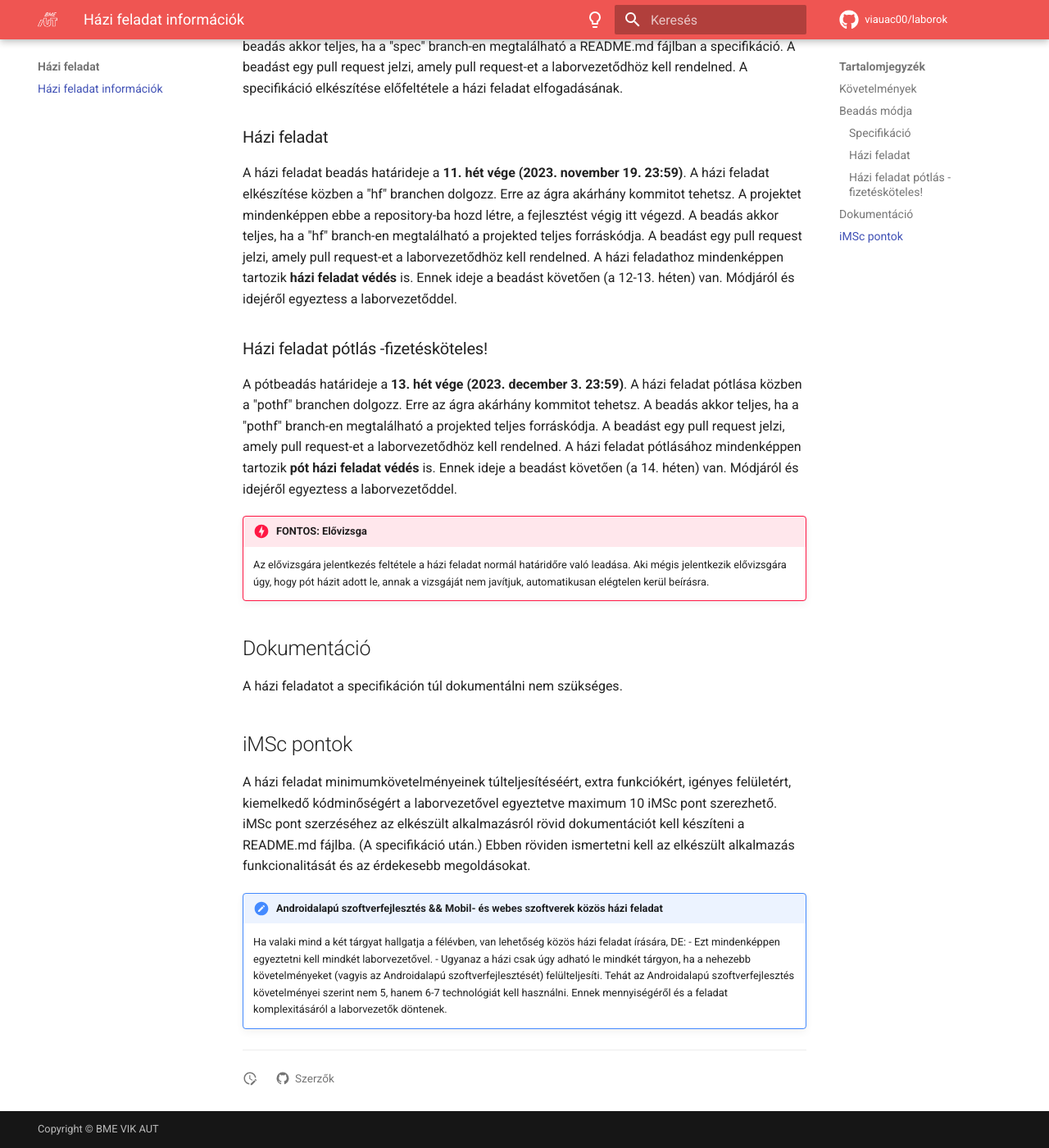
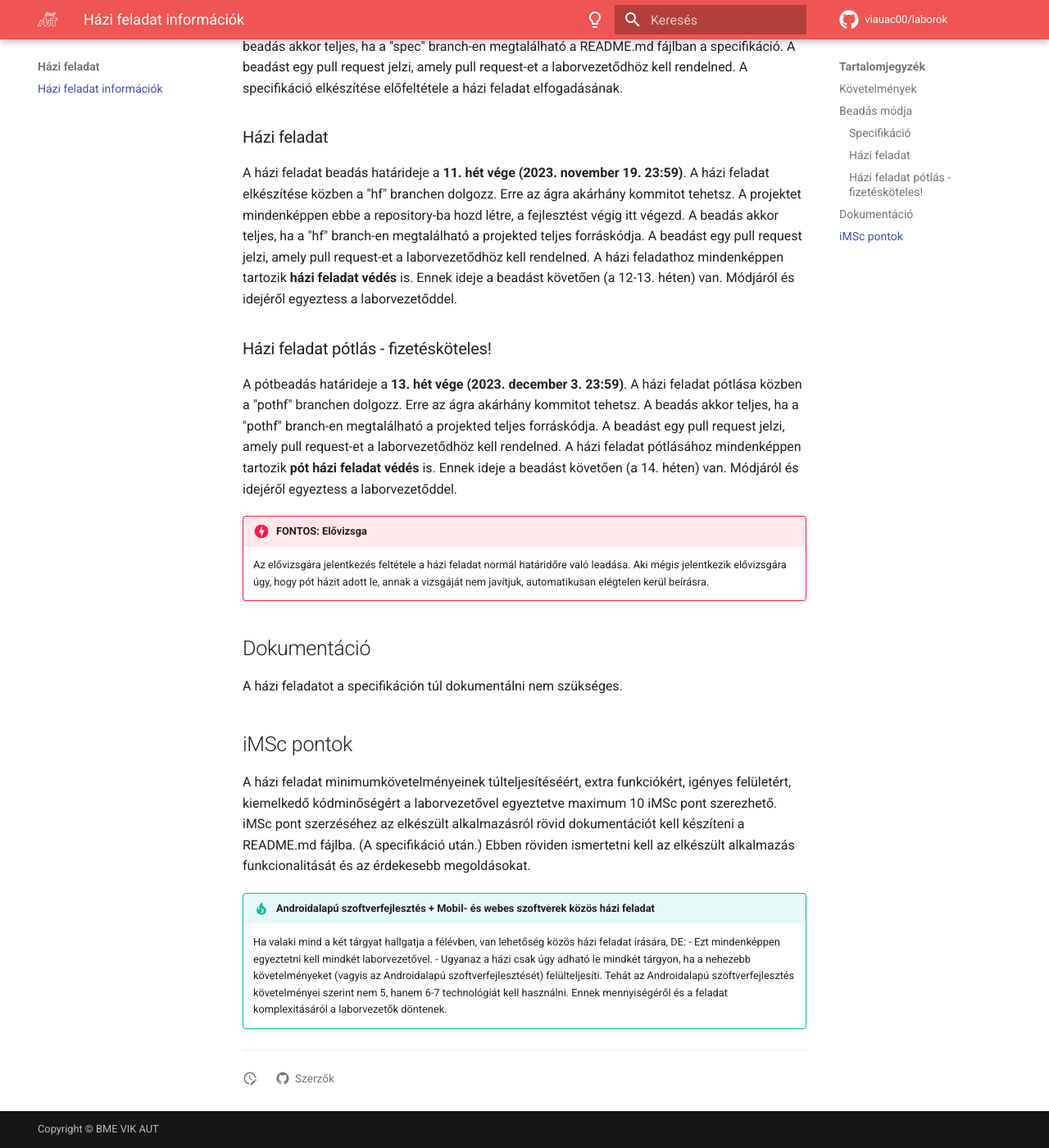
Before and after one commit to VIAUAD02/laborok, an MkDocs documentation site: the page built from docs/hf/index.md, in a window 1280 px wide and 1400 px high, scrolled down 1586 px. Shown: the whole window at 82% size. Built offline with MkDocs 1.6.1 and Material for MkDocs 9.7.7, drawn with Linux system fonts in a browser that asks for light colours; comment, search, counter and statistics services are not loaded; some of the changed lines change nothing that is shown.

Commit message:
2023HF update

```diff
--- a/docs/hf/index.md
+++ b/docs/hf/index.md
@@ -54,7 +54,7 @@ A projektet mindenképpen ebbe a repository-ba hozd létre, a fejlesztést végi
 A beadás akkor teljes, ha a "hf" branch-en megtalálható a projekted teljes forráskódja. A beadást egy pull request jelzi, amely pull request-et a laborvezetődhöz kell rendelned.
 A házi feladathoz mindenképpen tartozik **házi feladat védés** is. Ennek ideje a beadást követően (a 12-13. héten) van. Módjáról és idejéről egyeztess a laborvezetőddel.
 
-### Házi feladat pótlás -fizetésköteles!
+### Házi feladat pótlás - fizetésköteles!
 
 A pótbeadás határideje a **13. hét vége (2023. december 3. 23:59)**.
 A házi feladat pótlása közben a "pothf" branchen dolgozz. Erre az ágra akárhány kommitot tehetsz.
@@ -73,7 +73,7 @@ A házi feladatot a specifikáción túl dokumentálni nem szükséges.
 A házi feladat minimumkövetelményeinek túlteljesítéséért, extra funkciókért, igényes felületért, kiemelkedő kódminőségért a laborvezetővel egyeztetve maximum 10 iMSc pont szerezhető.
 iMSc pont szerzéséhez az elkészült alkalmazásról rövid dokumentációt kell készíteni a README.md fájlba. (A specifikáció után.) Ebben röviden ismertetni kell az elkészült alkalmazás funkcionalitását és az érdekesebb megoldásokat.
 
-!!!tipp "Androidalapú szoftverfejlesztés && Mobil- és webes szoftverek közös házi feladat"
+!!!tip "Androidalapú szoftverfejlesztés + Mobil- és webes szoftverek közös házi feladat"
 	Ha valaki mind a két tárgyat hallgatja a félévben, van lehetőség közös házi feladat írására, DE:
 	- Ezt mindenképpen egyeztetni kell mindkét laborvezetővel.
 	- Ugyanaz a házi csak úgy adható le mindkét tárgyon, ha a nehezebb követelményeket (vagyis az Androidalapú szoftverfejlesztését) felülteljesíti. Tehát az Androidalapú szoftverfejlesztés követelményei szerint nem 5, hanem 6-7 technológiát kell használni. Ennek mennyiségéről és a feladat komplexitásáról a laborvezetők döntenek.
```
